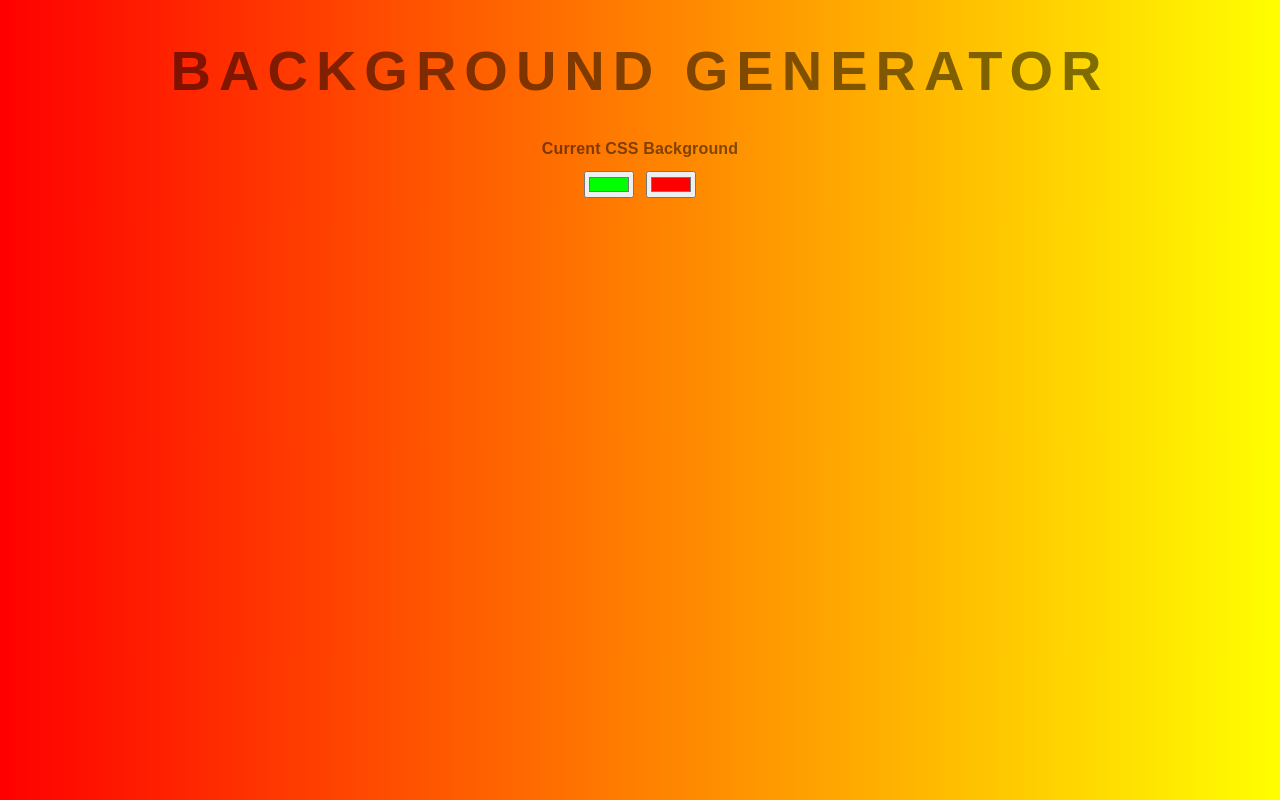
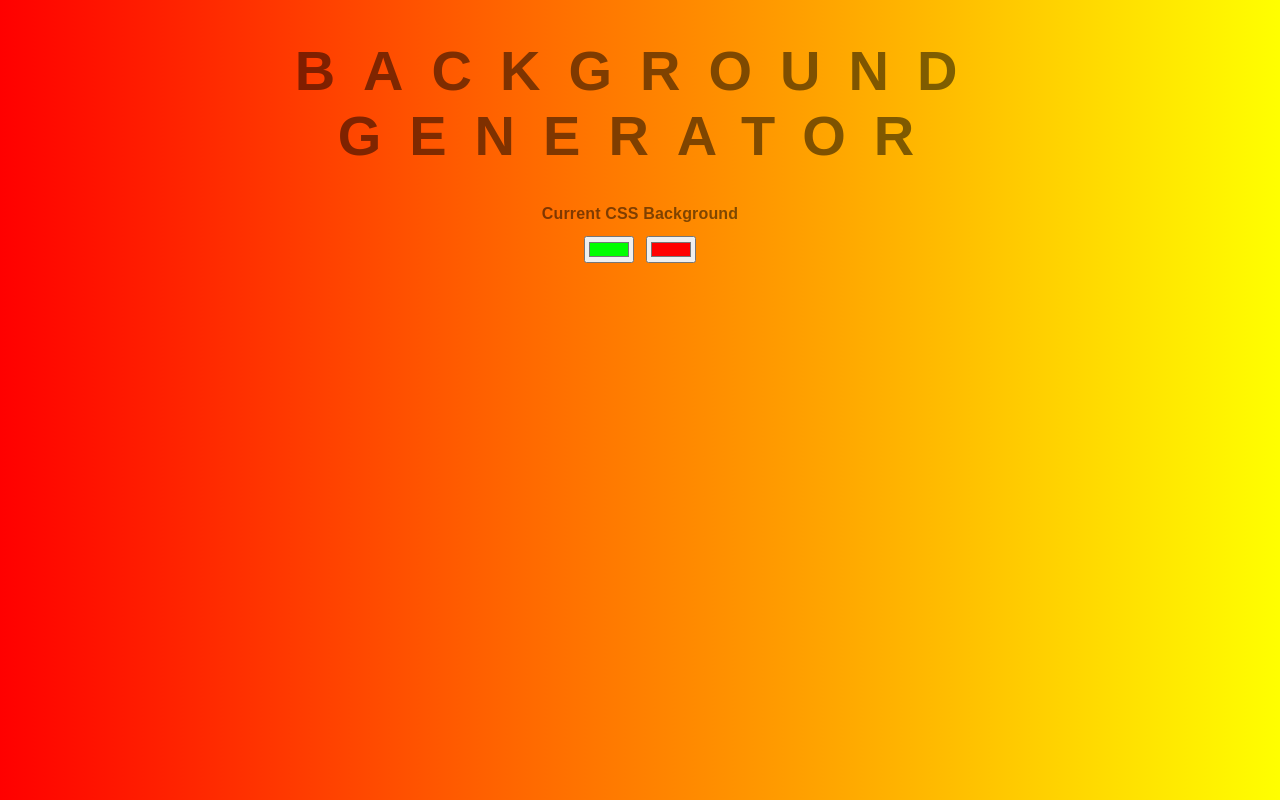
Before and after one commit to lassit09/zero_to_mastery, a website: page javascript/backgroundGenerator.html in a window 1280 px wide. Drawn offline with Linux system fonts and the light colour scheme.

Commit message:
fix typo

```diff
--- a/javascript/backgroundGenerator.css
+++ b/javascript/backgroundGenerator.css
@@ -13,7 +13,7 @@ h1 {
     color: rgba(0,0,0,.5);
     text-align: center;
     text-transform: uppercase;
-    letter-spacing; .5em;
+    letter-spacing: .5em;
     width: 100%;
 }
 
```
